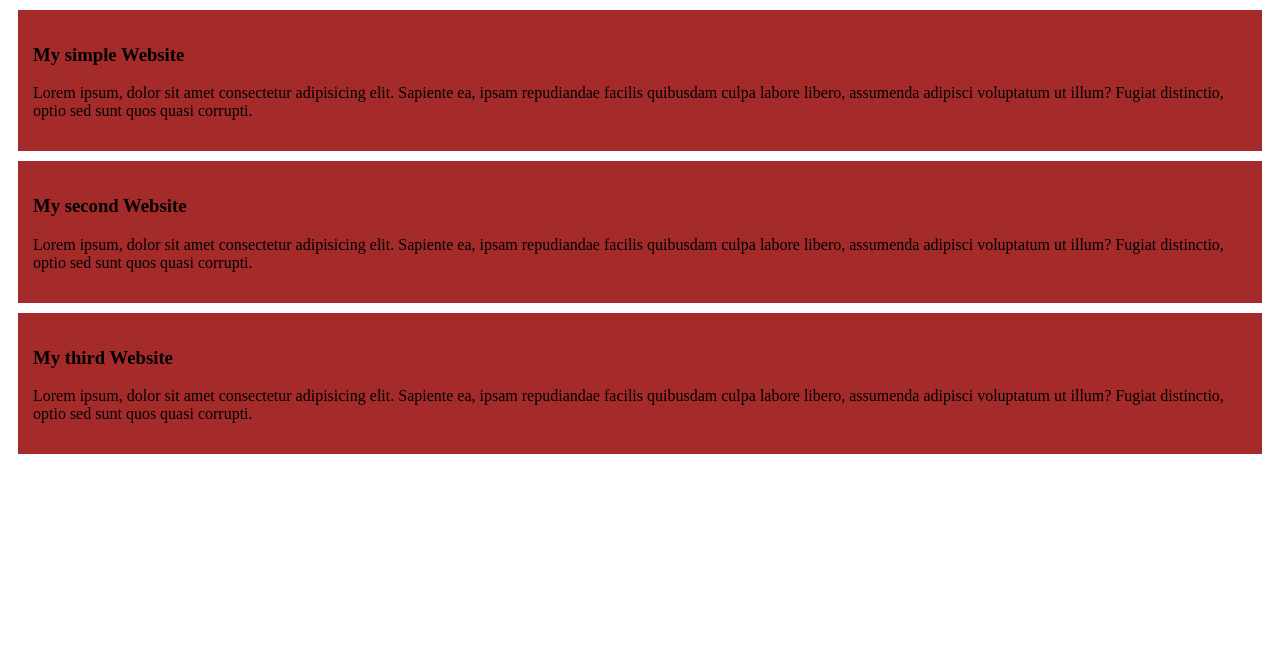
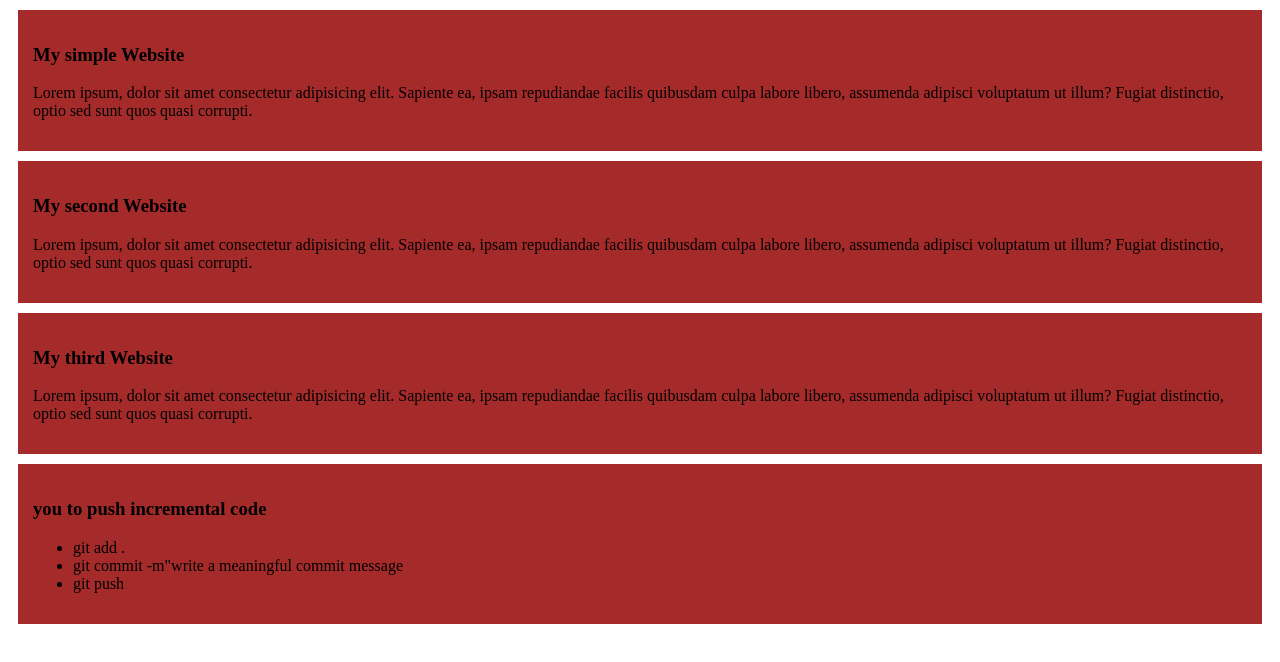
Before and after one commit to kamrulhasan3412/my-first-github-repo, a plain HTML site: page index.html in a window 1280 px wide. Drawn offline with Linux system fonts and the light colour scheme.

Commit message:
add a list

```diff
--- a/index.html
+++ b/index.html
@@ -34,6 +34,15 @@
         quasi corrupti.
         </p>
     </div>
+    <div>
+        <h3>you to push incremental code</h3>
+        <ul>
+            <li>git add .</li>
+            <li>git commit -m"write a meaningful commit message</li>
+            <li>git push</li>
+
+        </ul>
+    </div>
 
 </body>
 </html>
```
